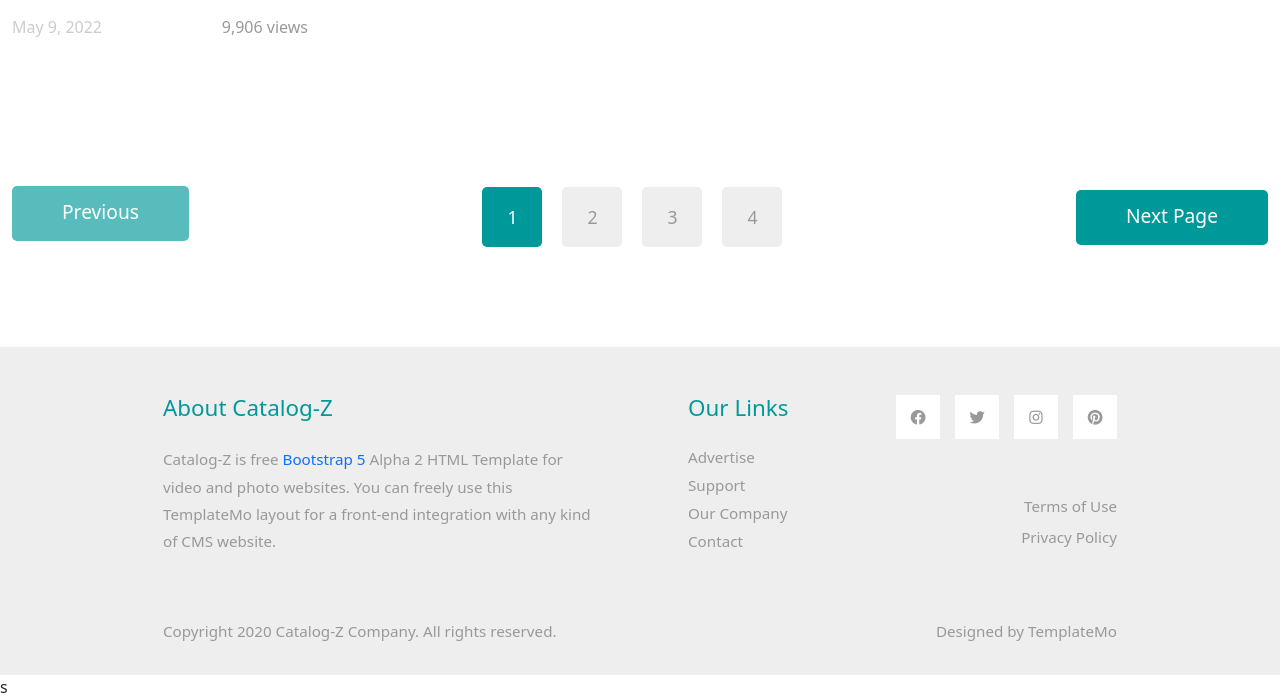
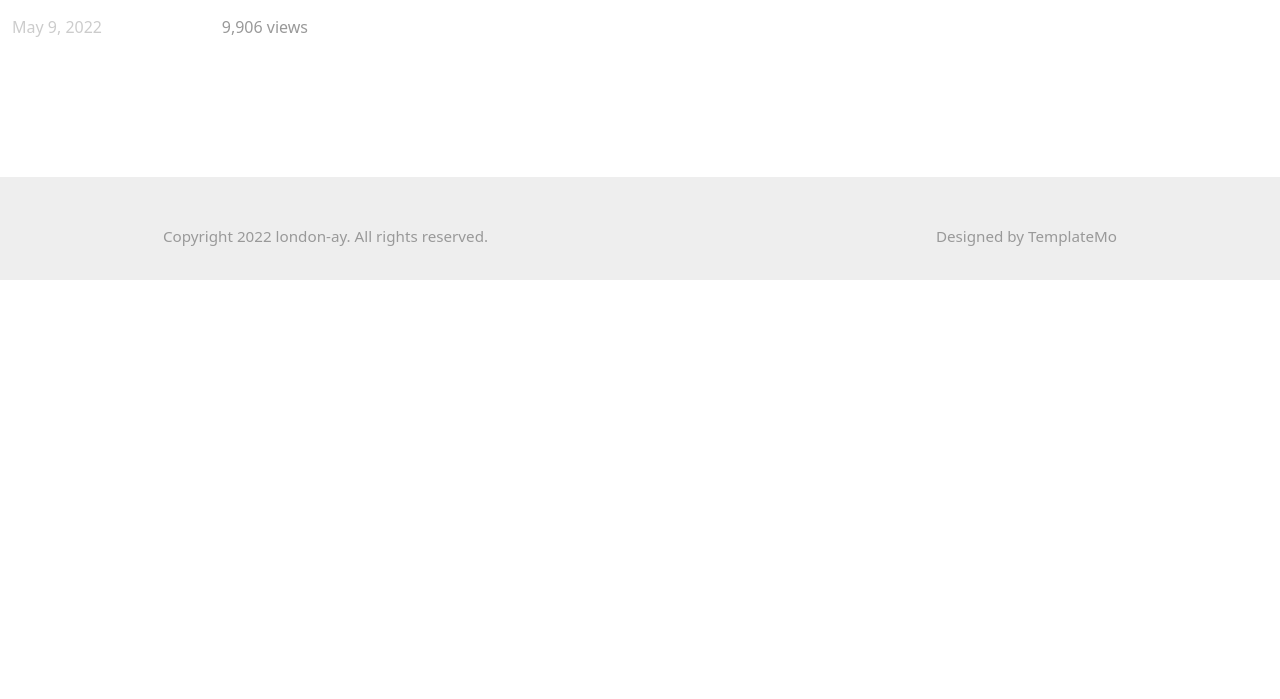
Before and after one commit to london-ay/django-project-image-gallery-website, a Django app: page / in a window 1280 px wide. Shown: the part 1089-1788 px from the top of the page. After the commit the page ends 1369 px from the top, so only its background shows below. Run offline with Django 4.2, Linux system fonts and the light colour scheme; data comes from the database, SQL or seed files in the repository; both versions use the stored data as it was after the commit; some libraries are stand-ins or nearby versions.

Commit message:
added files

```diff
--- a/imagegallery/static/css/style.css
+++ b/imagegallery/static/css/style.css
@@ -5,6 +5,11 @@ TemplateMo 556 Catalog-Z
 https://templatemo.com/tm-556-catalog-z
 
 */
+
+:root {
+    --primary-color: #4b703a;
+    --secondary-color: #e3afbb;
+}
 
 #loader-wrapper {
     position: fixed;
@@ -148,12 +153,12 @@ a {
     text-decoration: none;
     transition: all 0.3s ease;
 }
-a:hover { color:#009999; }
+a:hover { color:var(--primary-color); }
 .container-fluid { max-width: 1770px; }
 .tm-container-small { max-width: 1050px; }
 .btn { border-radius: 0; }
 .btn-primary {
-    background-color: #009999;
+    background-color: var(--primary-color);
     border: 0;
     border-radius: 5px;
     padding: 12px 50px 14px;
@@ -198,7 +203,7 @@ a:hover { color:#009999; }
 .tm-mb-50 { margin-bottom: 50px; }
 .tm-mb-74 { margin-bottom: 74px; }
 .tm-mb-90 { margin-bottom: 90px; }
-.tm-text-primary { color: #009999; }
+.tm-text-primary { color: var(--primary-color); }
 .tm-text-secondary { color: #CC6699; }
 a.tm-text-primary:hover { color:#666666; }
 .tm-bg-gray { background-color: #EEEEEE; }
@@ -221,50 +226,50 @@ a.tm-text-primary:hover { color:#666666; }
 
 .nav-link-1.active,
 .nav-link-1:hover {
-    border-color: #33CCFF;
+    border-color: #e3afbb;
 }
 
 .nav-link-2.active,
 .nav-link-2:hover {
-    border-color: #FF6666;
+    border-color: #7f9973;
 }
 
 .nav-link-3.active,
 .nav-link-3:hover {
-    border-color: #33CC66;
+    border-color: #e3afbb;
 }
 
 .nav-link-4.active,
 .nav-link-4:hover {
-    border-color: #CC66CC;
+    border-color: #7f9973;
 }
 
 .tm-search-input {
     width: 360px;
     border-radius: 0;
     padding: 12px 15px;
-    color: #009999;
+    color: var(--primary-color);
     border: none;
     box-shadow: rgba(0, 0, 0, 0.16) 0px 10px 36px 0px, rgba(0, 0, 0, 0.06) 0px 0px 0px 1px;
 }
 
 .tm-search-input:focus {
-    border-color: #009999;
+    border-color: var(--primary-color);
     box-shadow: 0 0 0 0.25rem rgb(0 153 153 / 0.25);
 }
 
 .tm-search-input::placeholder { /* Chrome, Firefox, Opera, Safari 10.1+ */
-    color: #009999;
+    color: var(--primary-color);
     opacity: 1; /* Firefox */
 }
 
 .tm-search-input::-ms-input-placeholder { /* Microsoft Edge */
-    color: #009999;
+    color: var(--primary-color);
 }
 
 .tm-search-btn {
     color: white;
-    background-color: #009999;
+    background-color: var(--primary-color);
     border: none;
     width: 100px;
     height: 50px;
--- a/imagegallery/templates/home.html
+++ b/imagegallery/templates/home.html
@@ -40,12 +40,6 @@ https://templatemo.com/tm-556-catalog-z
                     <a class="nav-link nav-link-1 active" aria-current="page" href="index.html">Photos</a>
                 </li>
                 <li class="nav-item">
-                    <a class="nav-link nav-link-2" href="videos.html">Videos</a>
-                </li>
-                <li class="nav-item">
-                    <a class="nav-link nav-link-3" href="about.html">About</a>
-                </li>
-                <li class="nav-item">
                     <a class="nav-link nav-link-4" href="contact.html">Contact</a>
                 </li>
             </ul>
@@ -73,11 +67,6 @@ https://templatemo.com/tm-556-catalog-z
                     All Photos
                 </h2>
             {% endif %}
-            <div class="col-6 d-flex justify-content-end align-items-center">
-                <form action="" class="tm-text-primary">
-                    Page <input type="text" value="1" size="1" class="tm-input-paging tm-text-primary"> of 200
-                </form>
-            </div>
         </div>
 
         <div class="row tm-mb-90 tm-gallery">
@@ -97,50 +86,13 @@ https://templatemo.com/tm-556-catalog-z
                 </div>
             {% endfor %}
         </div> <!-- row -->
-        <div class="row tm-mb-90">
-            <div class="col-12 d-flex justify-content-between align-items-center tm-paging-col">
-                <a href="javascript:void(0);" class="btn btn-primary tm-btn-prev mb-2 disabled">Previous</a>
-                <div class="tm-paging d-flex">
-                    <a href="javascript:void(0);" class="active tm-paging-link">1</a>
-                    <a href="javascript:void(0);" class="tm-paging-link">2</a>
-                    <a href="javascript:void(0);" class="tm-paging-link">3</a>
-                    <a href="javascript:void(0);" class="tm-paging-link">4</a>
-                </div>
-                <a href="javascript:void(0);" class="btn btn-primary tm-btn-next">Next Page</a>
-            </div>
-        </div>
     </div> <!-- container-fluid, tm-container-content -->
 
     <footer class="tm-bg-gray pt-5 pb-3 tm-text-gray tm-footer">
         <div class="container-fluid tm-container-small">
             <div class="row">
-                <div class="col-lg-6 col-md-12 col-12 px-5 mb-5">
-                    <h3 class="tm-text-primary mb-4 tm-footer-title">About Catalog-Z</h3>
-                    <p>Catalog-Z is free <a rel="sponsored" href="https://v5.getbootstrap.com/">Bootstrap 5</a> Alpha 2 HTML Template for video and photo websites. You can freely use this TemplateMo layout for a front-end integration with any kind of CMS website.</p>
-                </div>
-                <div class="col-lg-3 col-md-6 col-sm-6 col-12 px-5 mb-5">
-                    <h3 class="tm-text-primary mb-4 tm-footer-title">Our Links</h3>
-                    <ul class="tm-footer-links pl-0">
-                        <li><a href="#">Advertise</a></li>
-                        <li><a href="#">Support</a></li>
-                        <li><a href="#">Our Company</a></li>
-                        <li><a href="#">Contact</a></li>
-                    </ul>
-                </div>
-                <div class="col-lg-3 col-md-6 col-sm-6 col-12 px-5 mb-5">
-                    <ul class="tm-social-links d-flex justify-content-end pl-0 mb-5">
-                        <li class="mb-2"><a href="https://facebook.com"><i class="fab fa-facebook"></i></a></li>
-                        <li class="mb-2"><a href="https://twitter.com"><i class="fab fa-twitter"></i></a></li>
-                        <li class="mb-2"><a href="https://instagram.com"><i class="fab fa-instagram"></i></a></li>
-                        <li class="mb-2"><a href="https://pinterest.com"><i class="fab fa-pinterest"></i></a></li>
-                    </ul>
-                    <a href="#" class="tm-text-gray text-right d-block mb-2">Terms of Use</a>
-                    <a href="#" class="tm-text-gray text-right d-block">Privacy Policy</a>
-                </div>
-            </div>
-            <div class="row">
                 <div class="col-lg-8 col-md-7 col-12 px-5 mb-3">
-                    Copyright 2020 Catalog-Z Company. All rights reserved.
+                    Copyright 2022 london-ay. All rights reserved.
                 </div>
                 <div class="col-lg-4 col-md-5 col-12 px-5 text-right">
                     Designed by <a href="https://templatemo.com" class="tm-text-gray" rel="sponsored" target="_parent">TemplateMo</a>
@@ -163,4 +115,4 @@ https://templatemo.com/tm-556-catalog-z
         });
     </script>
 </body>
-</html>s
+</html>
```
Also changed, not shown: other parts of imagegallery/static/css/style.css (+13 -13 lines), imagegallery/db.sqlite3, imagegallery/media/img-03.jpg (added), imagegallery/media/pexels-artem-podrez-6941450.jpg (added), imagegallery/media/pexels-daian-gan-102127.jpg (added), imagegallery/media/pexels-karolina-grabowska-4041365.jpg (added), 4 other files.
